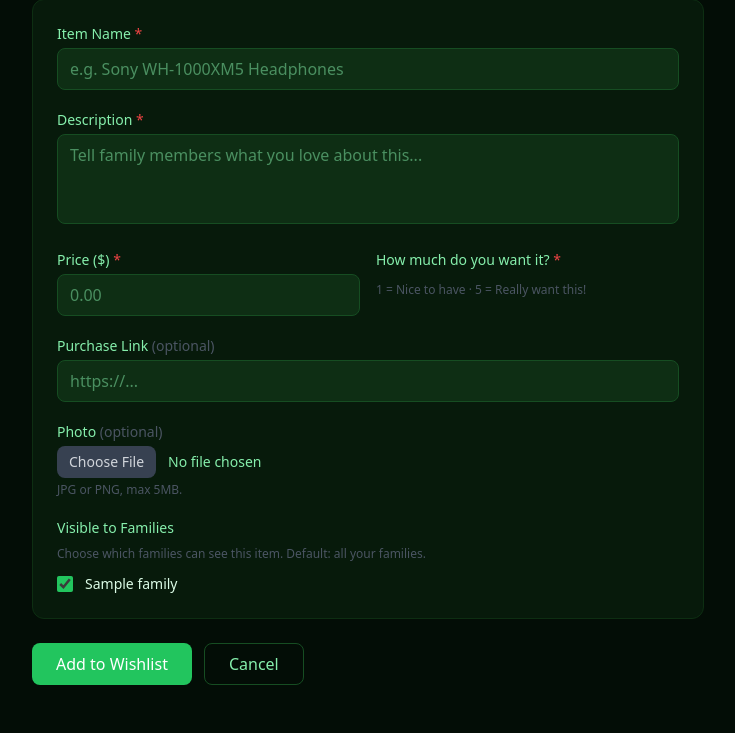
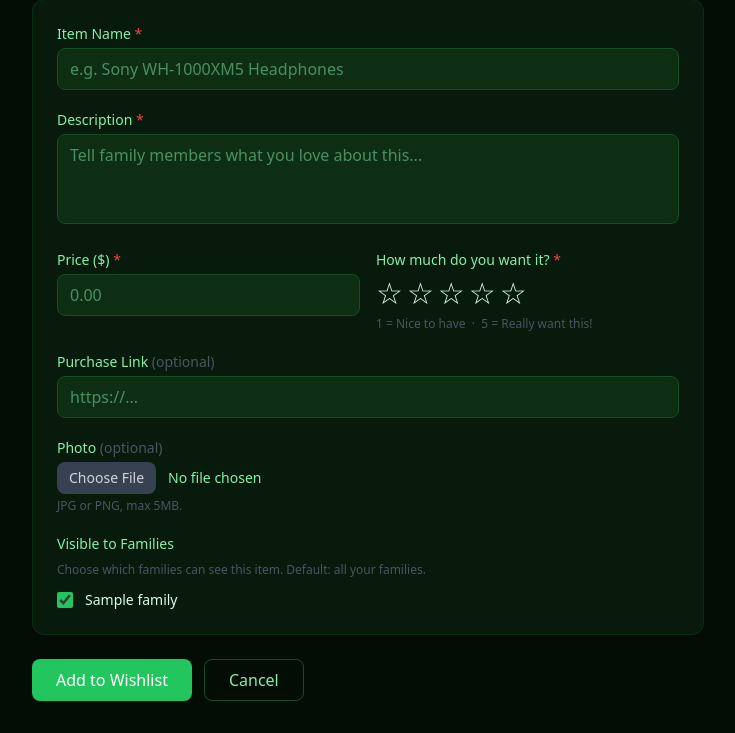
Before and after one commit to tbarretta/AnthonyBot, a Django app: page /wishlist/add/ in a window 1280 px wide. Shown: the part 138-871 px from the top of the page, without its empty margins (56-791 px from the left). Before the commit the page ends 823 px from the top, so only its background shows below. Run offline with Django 5.2, Linux system fonts and the light colour scheme; a user stored in the database is signed in; tables that the repository leaves empty hold one stand-in row (values such as "Sample post"); parts of the project's set-up code (start-up, migrations or seed data) failed here and were passed over; some libraries are stand-ins or nearby versions.

Commit message:
Fix star rating widget on add/edit item form
Replaced broken peer-checked Tailwind approach with a proper
JS star widget — hover highlights, click selects, themed colors,
descriptive label updates, and restores saved value in edit mode.

```diff
--- a/projects/gift-registry/templates/wishlist/item_form.html
+++ b/projects/gift-registry/templates/wishlist/item_form.html
@@ -60,20 +60,17 @@
 
       <div>
         <label class="block text-sm font-medium text-gray-400 mb-1">How much do you want it? <span class="text-red-500">*</span></label>
-        <div class="flex gap-2 mt-2">
-          {% for value, label in form.desire_rating.field.choices %}
-          <label class="cursor-pointer">
-            <input type="radio" name="desire_rating" value="{{ value }}"
-              {% if form.desire_rating.value|stringformat:"s" == value|stringformat:"s" %}checked{% endif %}
-              class="sr-only peer">
-            <span class="text-xl peer-checked:scale-125 block transition-transform select-none
-              {% if form.desire_rating.value|stringformat:"s" == value|stringformat:"s" %}text-yellow-400{% else %}text-gray-700 hover:text-yellow-600{% endif %}">
-              ★
-            </span>
-          </label>
+        <input type="hidden" name="desire_rating" id="desire_rating_input" value="{{ form.desire_rating.value|default:'' }}">
+        <div class="flex gap-1 mt-2" id="star_widget" role="group" aria-label="Desire rating">
+          {% for i in "12345" %}
+          <button type="button" data-value="{{ forloop.counter }}"
+            class="star-btn text-3xl leading-none transition-all duration-100 focus:outline-none select-none"
+            aria-label="{{ forloop.counter }} star{% if forloop.counter > 1 %}s{% endif %}">
+            ☆
+          </button>
           {% endfor %}
         </div>
-        <p class="text-xs text-gray-600 mt-1">1 = Nice to have · 5 = Really want this!</p>
+        <p class="text-xs text-gray-600 mt-2" id="star_label">1 = Nice to have &nbsp;·&nbsp; 5 = Really want this!</p>
         {% for error in form.desire_rating.errors %}
         <p class="text-red-400 text-xs mt-1">{{ error }}</p>
         {% endfor %}
@@ -142,4 +139,55 @@
     </a>
   </div>
 </form>
+
+<script>
+(function () {
+  const labels = [
+    "",
+    "1 ★ — Nice to have",
+    "2 ★★ — Wouldn't mind it",
+    "3 ★★★ — Would love it",
+    "4 ★★★★ — Really want this!",
+    "5 ★★★★★ — Need this in my life!"
+  ];
+
+  const input   = document.getElementById("desire_rating_input");
+  const widget  = document.getElementById("star_widget");
+  const hint    = document.getElementById("star_label");
+  const buttons = widget.querySelectorAll(".star-btn");
+
+  let selected = parseInt(input.value) || 0;
+
+  function paint(hovered) {
+    buttons.forEach((btn, i) => {
+      const val = i + 1;
+      if (val <= hovered) {
+        btn.textContent = "★";
+        btn.style.color = "var(--color-primary)";
+        btn.style.transform = val === hovered ? "scale(1.3)" : "scale(1.1)";
+      } else {
+        btn.textContent = "☆";
+        btn.style.color = "var(--color-text-muted)";
+        btn.style.transform = "scale(1)";
+      }
+    });
+    hint.textContent = hovered
+      ? labels[hovered]
+      : (selected ? labels[selected] : "1 = Nice to have · 5 = Really want this!");
+  }
+
+  buttons.forEach((btn) => {
+    btn.addEventListener("mouseenter", () => paint(parseInt(btn.dataset.value)));
+    btn.addEventListener("mouseleave", () => paint(selected));
+    btn.addEventListener("click", () => {
+      selected = parseInt(btn.dataset.value);
+      input.value = selected;
+      paint(selected);
+    });
+  });
+
+  // Restore saved value (edit mode)
+  if (selected) paint(selected);
+})();
+</script>
 {% endblock %}
```
